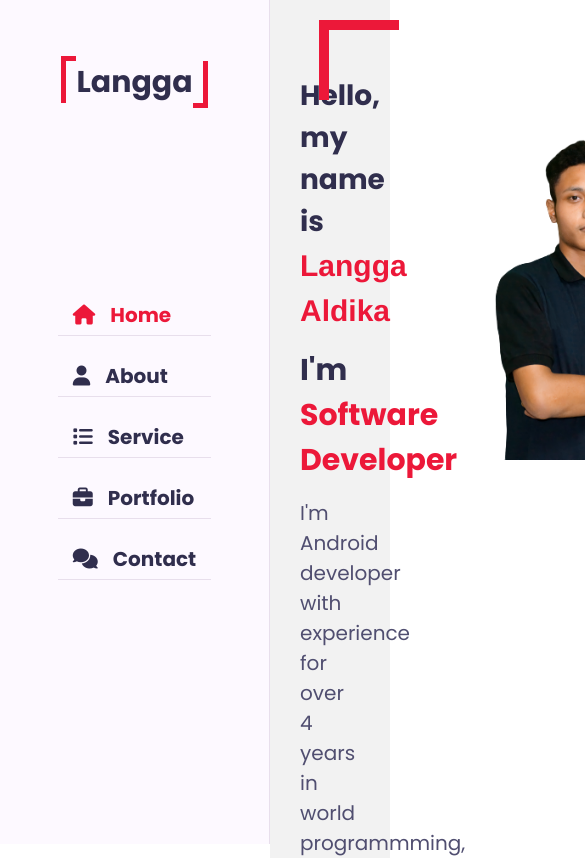
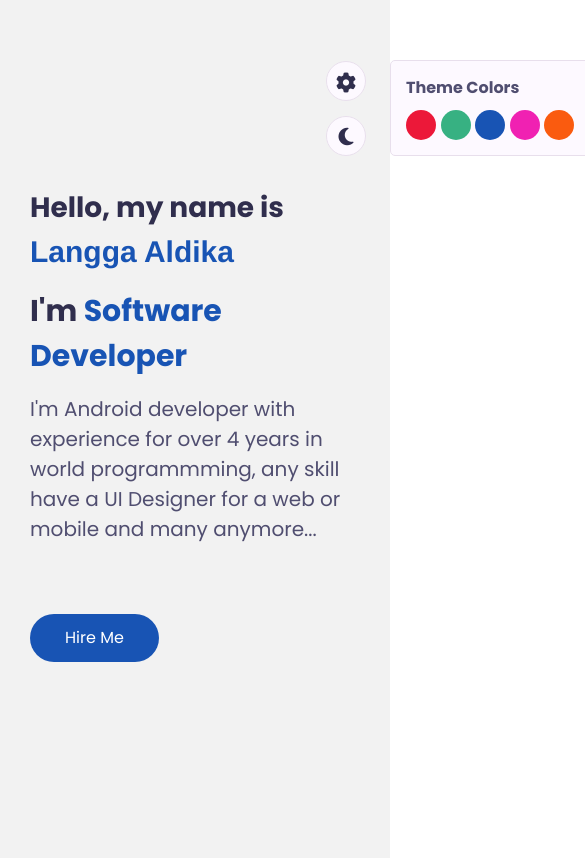
Before and after one commit to langga799/langga799.github.io, a plain HTML site: page index.html in a window 390 px wide. Shown: the top 858 px of the page, 585 px wide, since content can reach past the window. Drawn offline with Linux system fonts and the light colour scheme.

Commit message:
add theme color switcher panel

```diff
--- /dev/null
+++ b/css/skins/color-2.css
@@ -0,0 +1,3 @@
+:root {
+  --skin-color: #37b182;
+}
--- /dev/null
+++ b/css/skins/color-3.css
@@ -0,0 +1,3 @@
+:root {
+  --skin-color: #1854b4;
+}
--- /dev/null
+++ b/css/skins/color-4.css
@@ -0,0 +1,3 @@
+:root {
+  --skin-color: #f021b2;
+}
--- /dev/null
+++ b/css/skins/color-5.css
@@ -0,0 +1,3 @@
+:root {
+  --skin-color: #fa5b0f;
+}
--- /dev/null
+++ b/css/style-switcher.css
@@ -0,0 +1,86 @@
+.style-switcher {
+  position: fixed;
+  right: 0;
+  top: 60px;
+  padding: 15px;
+  width: 200px;
+  border: 1px solid var(--bg-black-50);
+  background: var(--bg-black-100);
+  z-index: 1001;
+  border-radius: 5px;
+  transition: all 0.3s ease;
+  transform: translateX(100%);
+}
+
+.style-switcher.open {
+  transform: translateX(-25px);
+}
+
+.style-switcher .s-icon {
+  position: absolute;
+  height: 40px;
+  width: 40px;
+  text-align: center;
+  font-size: 20px;
+  background: var(--bg-black-100);
+  color: var(--text-black-900);
+  right: 100%;
+  border: 1px solid var(--bg-black-50);
+  margin-right: 25px;
+  cursor: pointer;
+  transition: all 0.3s ease;
+  border-radius: 50%;
+}
+
+.style-switcher .s-icon i {
+  line-height: 40px;
+}
+
+.style-switcher .style-switcher-toggler {
+  top: 0;
+}
+
+.style-switcher .day-night {
+  top: 55px;
+}
+
+.style-switcher h4 {
+  margin: 0 0 10px;
+  color: var(--text-black-700);
+  font-size: 16px;
+  font-weight: 600;
+  text-transform: capitalize;
+}
+
+.style-switcher .colors {
+  display: flex;
+  flex-wrap: wrap;
+  justify-content: space-between;
+}
+
+.style-switcher .colors span {
+  display: inline-block;
+  height: 30px;
+  width: 30px;
+  border-radius: 50%;
+}
+
+.style-switcher .color-1 {
+  background: #ec1839;
+}
+
+.style-switcher .color-2 {
+  background: #37b182;
+}
+
+.style-switcher .color-3 {
+  background: #1854b4;
+}
+
+.style-switcher .color-4 {
+  background: #f021b2;
+}
+
+.style-switcher .color-5 {
+  background: #fa5b0f;
+}
--- a/css/style.css
+++ b/css/style.css
@@ -722,3 +722,46 @@ h3.my-profession {
 }
 
 /* ========= MEDIA QUERY */
+
+@media (max-width: 1199px) {
+  .aside {
+    left: -270px;
+  }
+  .main-content {
+    padding-left: 0;
+  }
+  .about .about-content .personal-info .info-item p span {
+    display: block;
+    margin-left: 0;
+  }
+}
+
+@media (max-width: 991px) {
+  .contact .contact-info-item,
+  .portfolio .portfolio-item,
+  .service .service-item {
+    flex: 0 0 50%;
+    max-width: 50%;
+  }
+  .home .home-info {
+    flex: 0 0 100%;
+    max-width: 100%;
+  }
+  .home .home-img {
+    display: none;
+  }
+}
+
+@media (max-width: 767px) {
+  .contact .contact-form .col-6,
+  .contact .contact-info-item,
+  .portfolio .portfolio-item,
+  .service .service-item,
+  .about .about-content .education,
+  .about .about-content .experience,
+  .about .about-content .skills,
+  .about .about-content .personal-info {
+    flex: 0 0 100%;
+    max-width: 100%;
+  }
+}
--- a/index.html
+++ b/index.html
@@ -10,9 +10,20 @@
     <!-- ============= CSS FILES =========== -->
     <link rel="stylesheet" href="css/style.css">
     <link rel="stylesheet" href="css/skins/color-1.css">
+    <link rel="stylesheet" href="css/skins/color-2.css">
+    <link rel="stylesheet" href="css/skins/color-3.css">
+    <link rel="stylesheet" href="css/skins/color-4.css">
+    <link rel="stylesheet" href="css/skins/color-5.css">
+    <link rel="stylesheet" href="css/style-switcher.css">
 
     <link rel="stylesheet" href="https://cdnjs.cloudflare.com/ajax/libs/font-awesome/6.4.0/css/all.min.css">
 
+    <!-- Style Switcher -->
+    <link rel="stylesheet" href="css/skins/color-1.css" class="alternate-style" title="color-1" disabled>
+    <link rel="stylesheet" href="css/skins/color-2.css" class="alternate-style" title="color-2" disabled>
+    <link rel="stylesheet" href="css/skins/color-3.css" class="alternate-style" title="color-3">
+    <link rel="stylesheet" href="css/skins/color-4.css" class="alternate-style" title="color-4" disabled>
+    <link rel="stylesheet" href="css/skins/color-5.css" class="alternate-style" title="color-5" disabled>
 </head>
 
 <body>
@@ -458,9 +469,30 @@
         </div>
         <!-- ========== Main Container End ========== -->
 
+        <!-- ========== Style Switch Color Start ========== -->
+        <div class="style-switcher">
+            <div class="style-switcher-toggler s-icon">
+                <i class="fa fa-cog fa-spin"></i>
+            </div>
+            <div class="day-night s-icon">
+                <i class="fa fa-moon"></i>
+            </div>
+            <h4>Theme Colors</h4>
+            <div class="colors">
+                <span class="color-1" onclick="setActiveStyle('color-1')"></span>
+                <span class="color-2" onclick="setActiveStyle('color-2')"></span>
+                <span class="color-3" onclick="setActiveStyle('color-3')"></span>
+                <span class="color-4" onclick="setActiveStyle('color-4')"></span>
+                <span class="color-5" onclick="setActiveStyle('color-5')"></span>
+            </div>
+        </div>
+        <!-- ========== Style Switch Color End ========== -->
+
+
 
         <!-- ========== JAVA SCRIPT FILES ========== -->
         <script src="js/script.js"></script>
+        <script src="js/style-switcher.js"></script>
 </body>
 
 </html>
--- /dev/null
+++ b/js/style-switcher.js
@@ -0,0 +1,5 @@
+// ============ Toogle Switcher Color ============
+const styleSwitcherToggler = document.querySelector(".style-switcher-toggler");
+styleSwitcherToggler.addEventListener("click", () => {
+  document.querySelector(".style-switcher").classList.toggle("open");
+});
```
